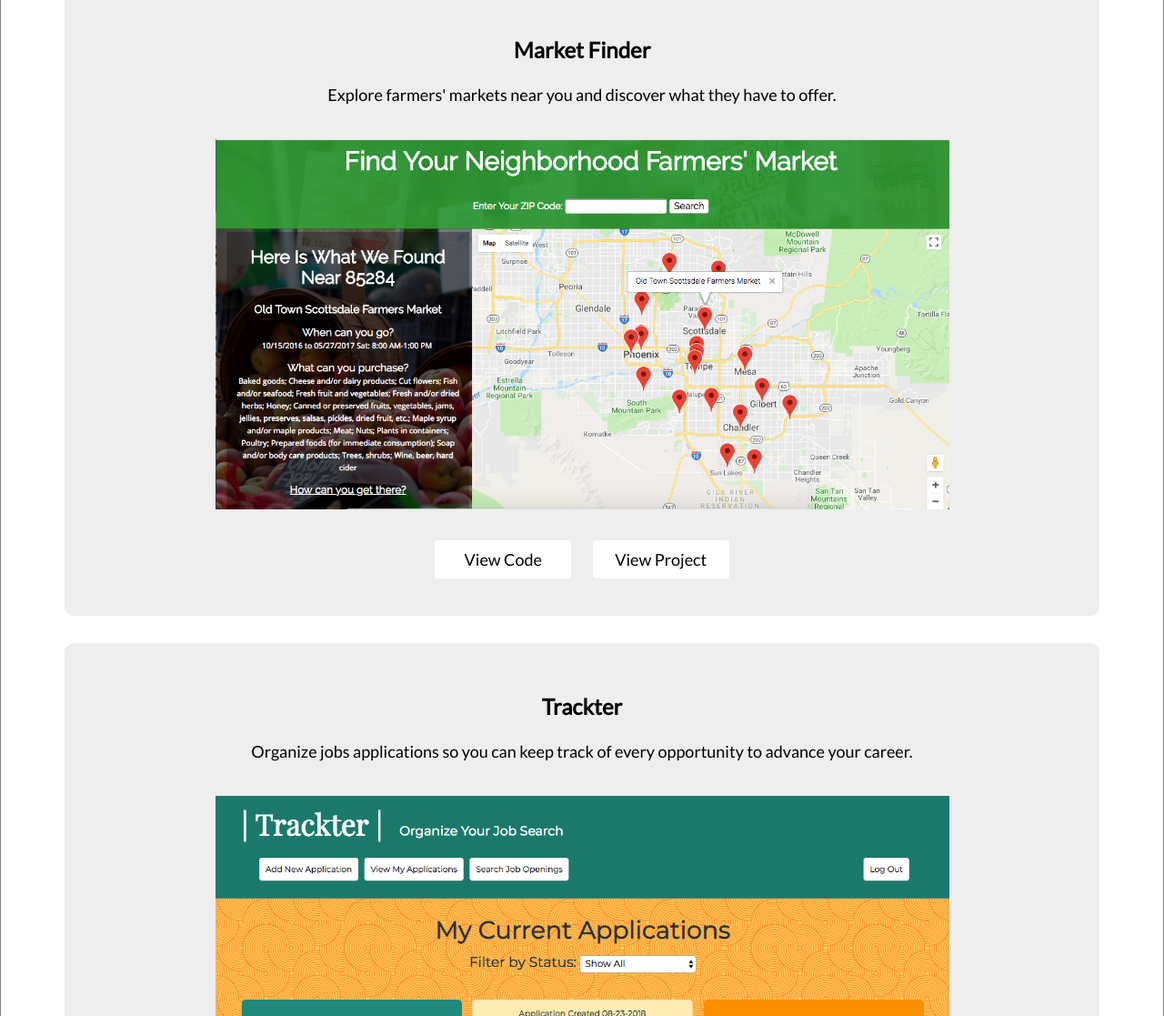
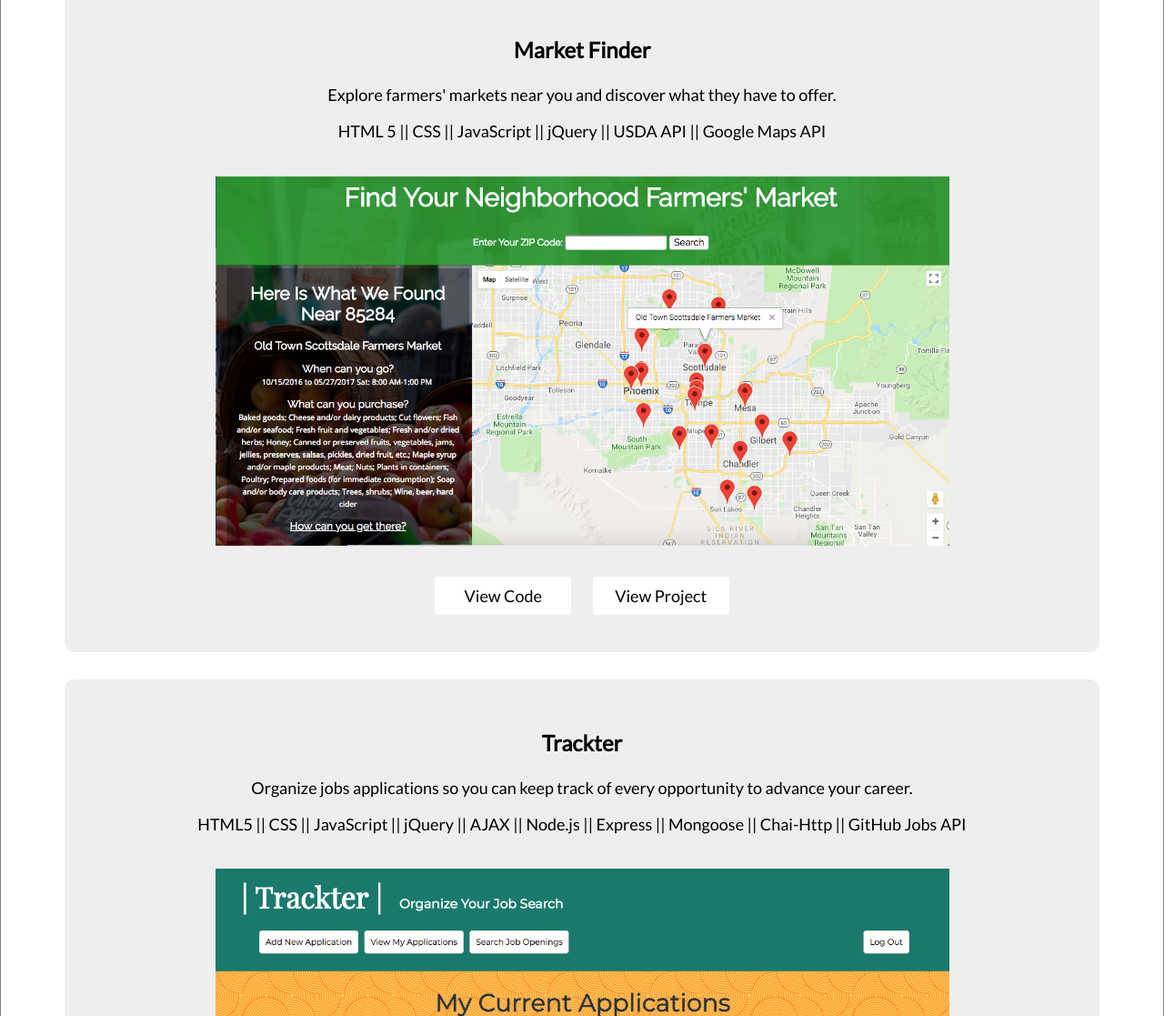
Before and after one commit to ellendunn/portfolio, a plain HTML site: page index.html in a window 1280 px wide. Shown: the part 1060-2177 px from the top of the page at 91% size. Drawn offline with nearby package versions, Linux system fonts and the light colour scheme.

Commit message:
added tech

```diff
--- a/index.html
+++ b/index.html
@@ -46,6 +46,7 @@
 			<div id='project-1'>
 				<h3>Market Finder</h3>
 				<p>Explore farmers' markets near you and discover what they have to offer.</p>
+				<p>HTML 5 || CSS || JavaScript || jQuery || USDA API || Google Maps API</p>
 				<img src='./images/mf-results-details.png' /><br>
 				<section  class='project-links'>
 					<a href='https://github.com/ellendunn/market-finder' target='_blank' class='github market-finder'>
@@ -59,6 +60,7 @@
 			<div id='project-2'>
 				<h3>Trackter</h3>
 				<p>Organize jobs applications so you can keep track of every opportunity to advance your career.</p>
+				<p>HTML5 || CSS || JavaScript || jQuery || AJAX || Node.js || Express || Mongoose || Chai-Http || GitHub Jobs API</p>
 				<img src='./images/current-applications.png' /><br>
 				<section  class='project-links'>
 					<a href='https://github.com/ellendunn/node-capstone' target='_blank' class='github trackter'>
```
